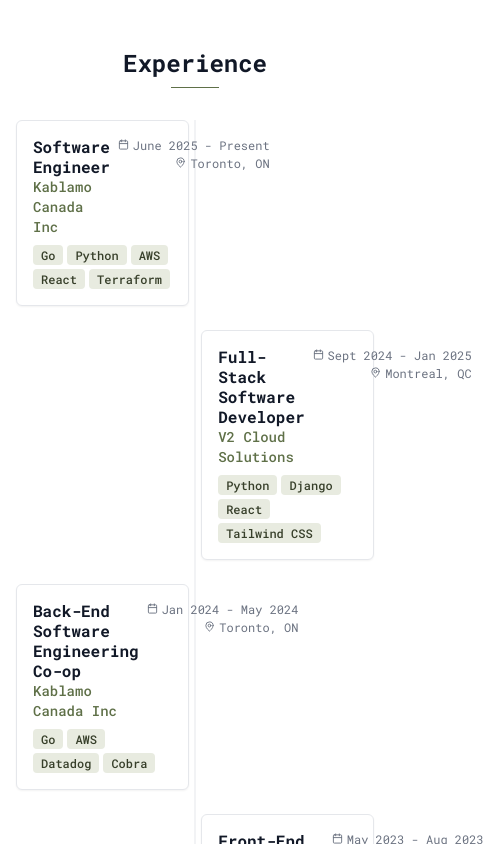
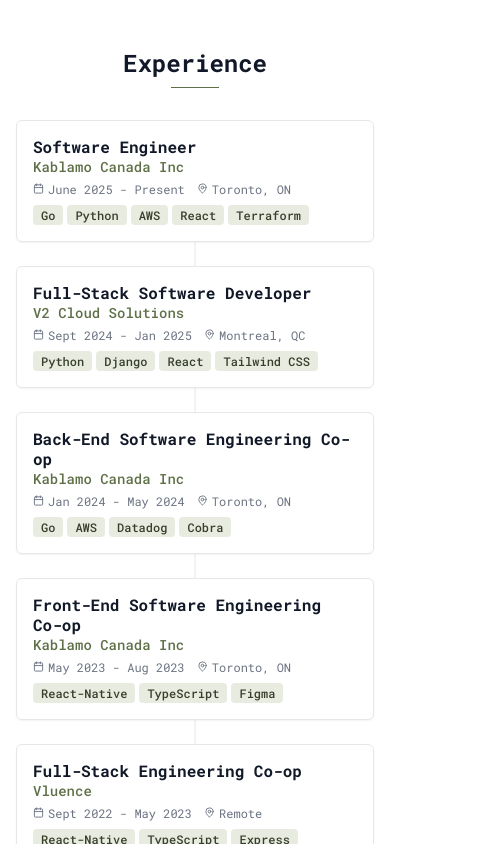
Before and after one commit to cmhrabi/cmhrabi.github.io, a React (Vite) app: page / in a window 390 px wide. Shown: the part 2440-3284 px from the top of the page, 498 px wide, since content can reach past the window. Built offline with nearby package versions, Linux system fonts and the light colour scheme.

Commit message:
Better mobile

```diff
--- a/src/components/Experience.tsx
+++ b/src/components/Experience.tsx
@@ -22,25 +22,25 @@
               const isEven = index % 2 === 0;
 
               return (
-                <div key={job.id} className="relative flex items-center" style={{ minHeight: '150px' }}>
+                <div key={job.id} className="relative flex items-center md:min-h-[150px]">
                   {/* Card */}
-                  <div className={`w-7/12 ${isEven ? 'mr-auto pr-6' : 'ml-auto pl-6'}`}>
+                  <div className={`w-full md:w-7/12 ${isEven ? 'md:mr-auto md:pr-6' : 'md:ml-auto md:pl-6'}`}>
                     <div className={`bg-white rounded-lg shadow-sm p-4 hover:shadow-md transition-shadow border border-gray-200 ${
-                      isEven ? 'mr-3' : 'ml-3'
+                      isEven ? 'md:mr-3' : 'md:ml-3'
                     }`}>
                       {/* Header */}
                       <div className="mb-2">
-                        <div className="flex justify-between items-start mb-1">
+                        <div className="flex flex-col md:flex-row md:justify-between md:items-start gap-1 md:gap-0 mb-1">
                           <div className="flex-1">
                             <h3 className="text-base font-bold text-gray-900 leading-tight">{job.title}</h3>
                             <p className="text-primary-600 font-medium text-sm">{job.company}</p>
                           </div>
-                          <div className="text-right text-xs text-gray-500 ml-2 flex-shrink-0">
-                            <div className="flex items-center justify-end mb-0.5">
+                          <div className="flex flex-wrap gap-x-3 gap-y-0.5 md:block md:text-right text-xs text-gray-500 md:ml-2 md:flex-shrink-0">
+                            <div className="flex items-center md:justify-end md:mb-0.5">
                               <Calendar size={11} className="mr-1" />
                               <span>{job.period}</span>
                             </div>
-                            <div className="flex items-center justify-end">
+                            <div className="flex items-center md:justify-end">
                               <MapPin size={11} className="mr-1" />
                               <span>{job.location}</span>
                             </div>
```
